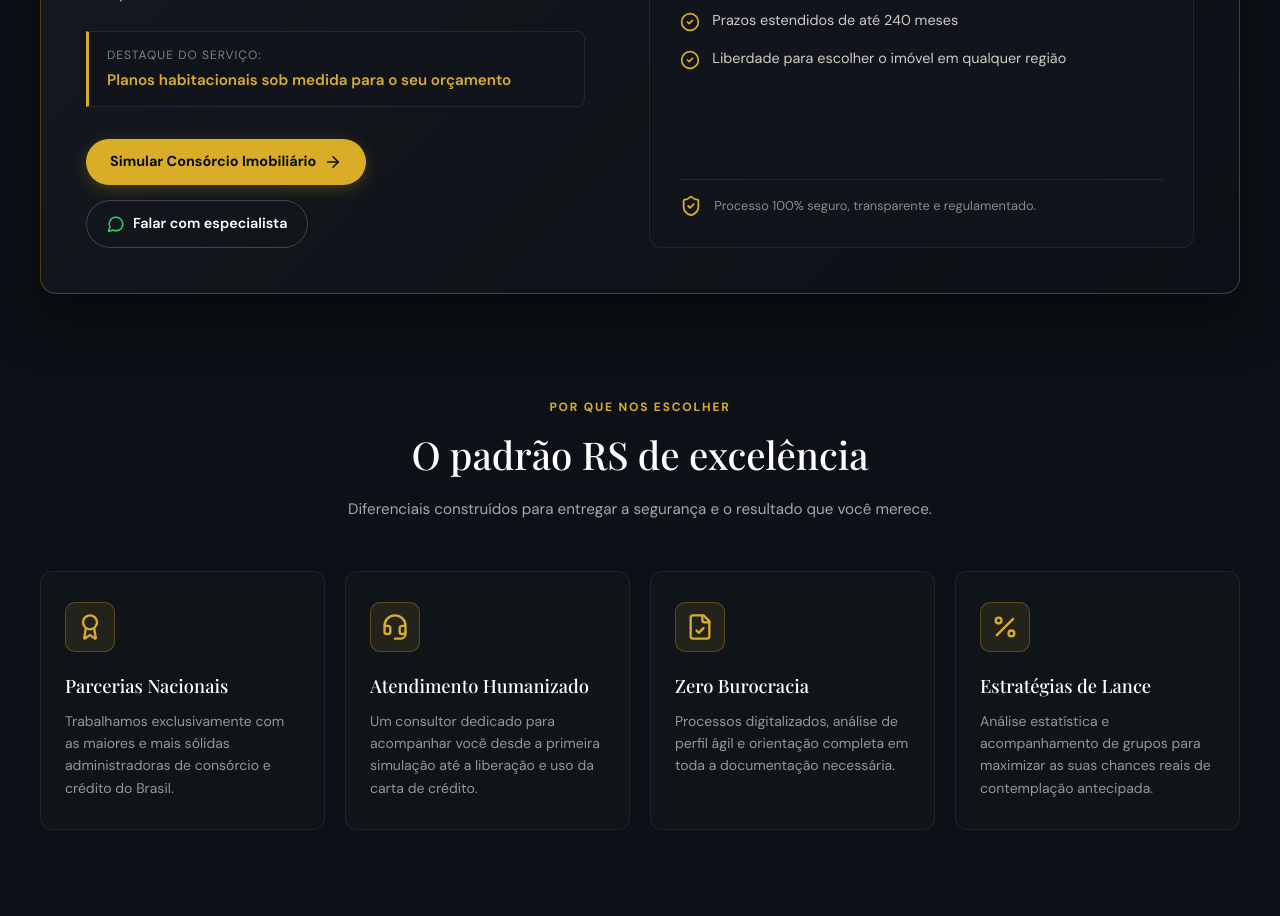
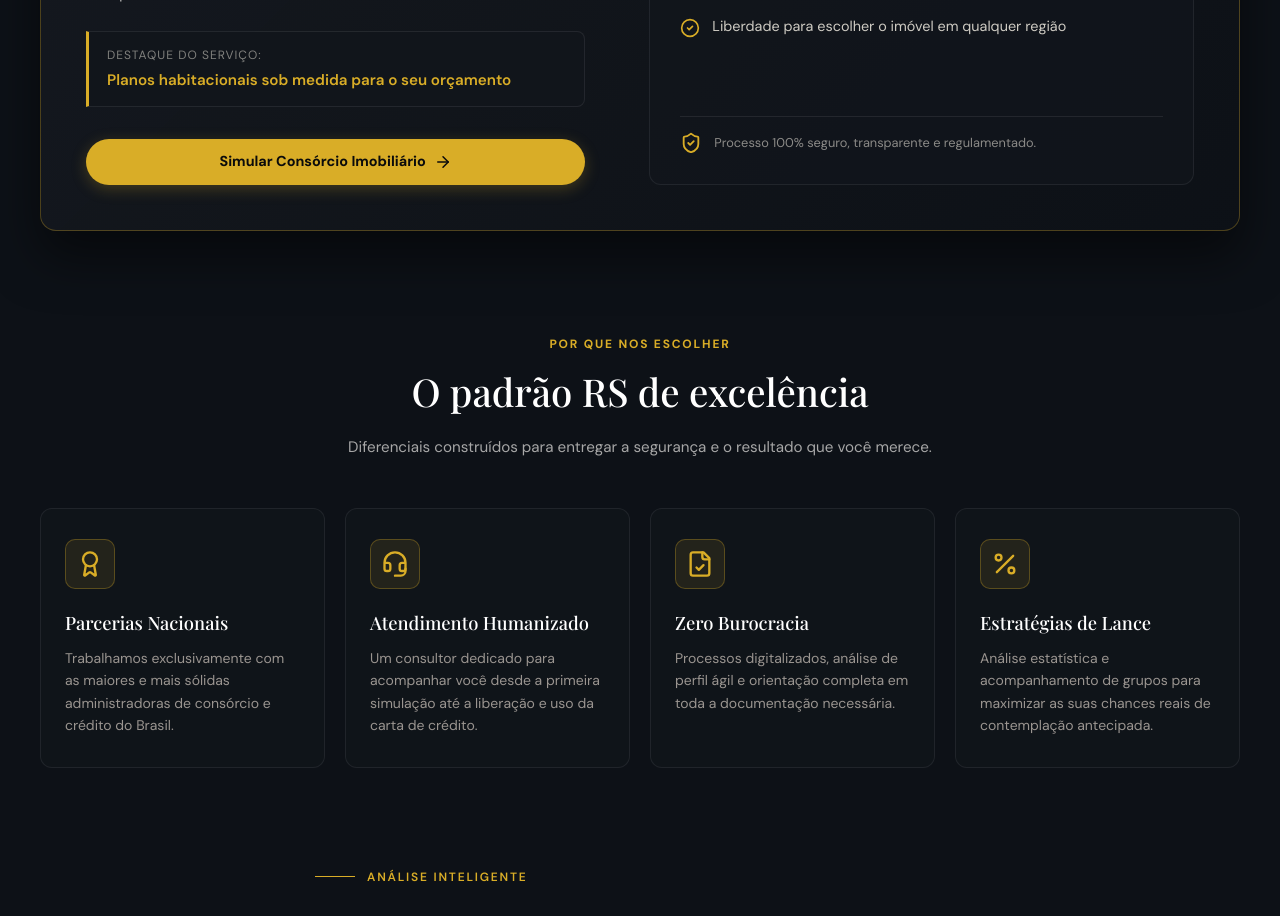
Before and after one commit to Clara2808Duarte/RSronnyRS, a React (Vite) app: page /servicos in a window 1280 px wide. Shown: the part 820-1736 px from the top of the page. Built offline with nearby package versions, Linux system fonts and the light colour scheme; a web font is replaced by a local one.

Commit message:
Jeito antigo

```diff
--- a/src/pages/Servicos.tsx
+++ b/src/pages/Servicos.tsx
@@ -16,11 +16,9 @@ import {
   Award,
   Headset,
   FileCheck,
-  Percent,
-  MessageCircle
+  Percent
 } from "lucide-react";
 
-import { WHATSAPP_NUMBER } from "../data";
 import "./Servicos.css";
 
 const SERVICES = [
@@ -152,14 +150,6 @@ export default function Servicos() {
 
   const currentService = SERVICES[active];
 
-  // Função para abrir o WhatsApp com mensagem personalizada para o serviço selecionado
-  const handleWhatsAppClick = () => {
-    const text = encodeURIComponent(
-      `Olá! Estava a ver o serviço de *${currentService.title}* no site da RS Intermediações e gostaria de falar com um especialista.`
-    );
-    window.open(`https://wa.me/${WHATSAPP_NUMBER}?text=${text}`, "_blank");
-  };
-
   return (
     <section className="servicos">
       <div className="servicos__container">
@@ -214,12 +204,9 @@ export default function Servicos() {
               </div>
 
               <div className="servicos__actions">
-                <Link to="/simulacao" state={{ category: currentService.id }} className="servicos__cta">
+                <Link to="/simulacao" state={{ category: currentService.id }} className="servicos__cta" style={{ width: "100%", justifyContent: "center" }}>
                   Simular {currentService.title} <ArrowRight size={18} />
                 </Link>
-                <button type="button" onClick={handleWhatsAppClick} className="servicos__cta-secondary" style={{ display: "inline-flex", alignItems: "center", gap: "8px", cursor: "pointer" }}>
-                  <MessageCircle size={18} color="#25D366" /> Falar com especialista
-                </button>
               </div>
             </div>
 
```
